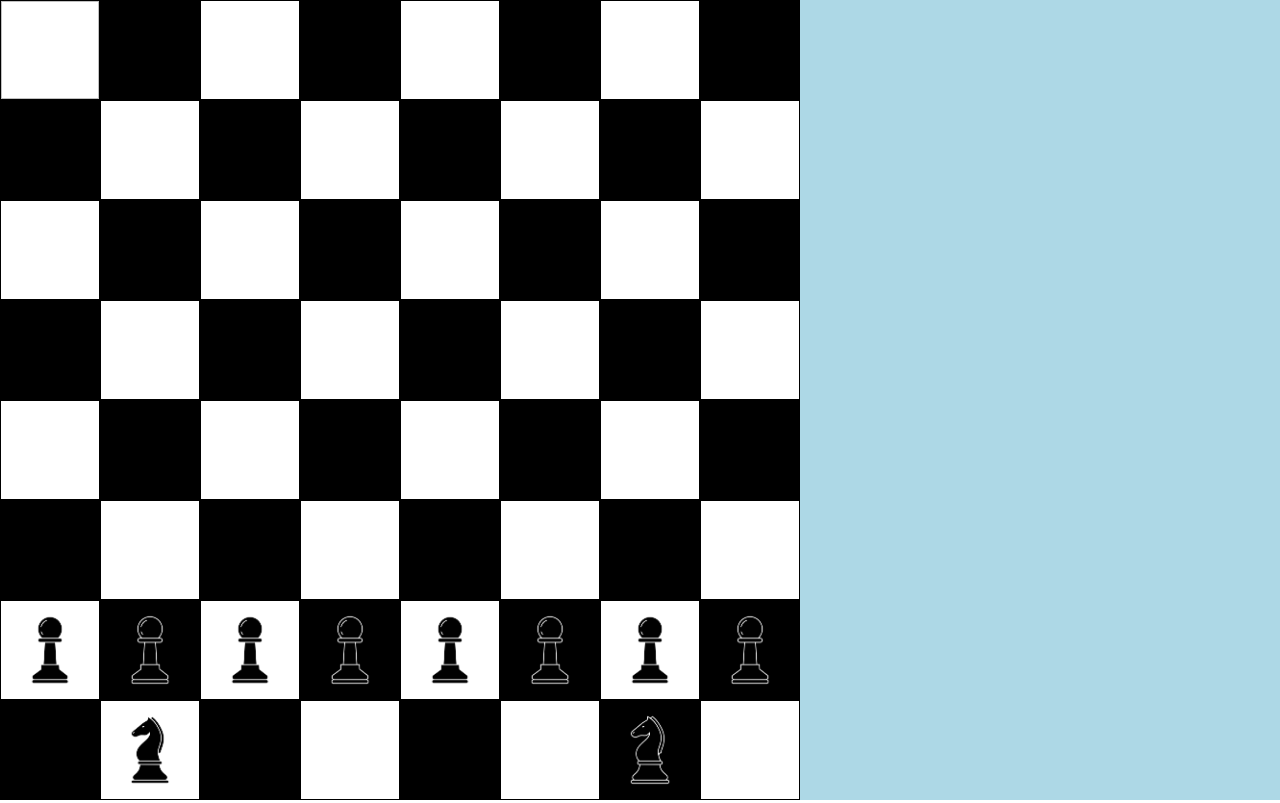
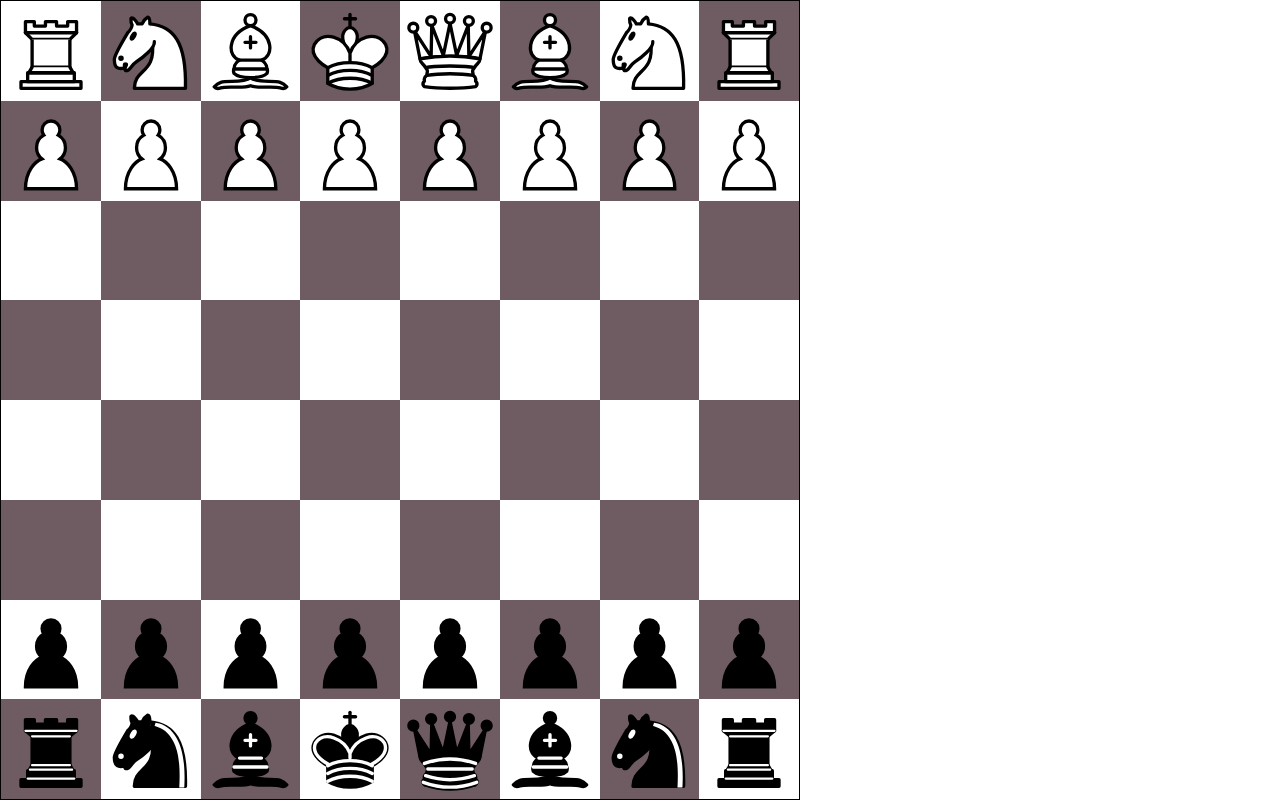
Before and after one commit to IgorGalvaoB/WebDevI, a plain HTML site: page mini-projeto01/Chess/index.html in a window 1280 px wide. Drawn offline with Linux system fonts and the light colour scheme.

Commit message:
mini lab 01 chess feito

```diff
--- a/mini-projeto01/Chess/index.html
+++ b/mini-projeto01/Chess/index.html
@@ -1,35 +1,67 @@
 <!DOCTYPE html>
 <html lang="en">
+
 <head>
     <meta charset="UTF-8">
     <meta name="viewport" content="width=device-width, initial-scale=1.0">
     <title>Chess</title>
     <link rel="stylesheet" href="./styles/styles.css">
 </head>
+
 <body>
-    <div id="body">
+
     <div id="board">
         <div class="rank">
             <div class="square">
-                    <img/>
+                <img src="./styles/pieces/WhiteRook.svg">
             </div>
-                <div class="square"></div>
-                <div class="square"></div>
-                <div class="square"></div>
-                <div class="square"></div>
-                <div class="square"></div>
-                <div class="square"></div>
-                <div class="square"></div>
+            <div class="square">
+                <img src="./styles/pieces/WhiteKnight.svg">
+            </div>
+            <div class="square">
+                <img src="./styles/pieces/WhiteBishop.svg">
+            </div>
+            <div class="square">
+                <img src="./styles/pieces/WhiteKing.svg">
+            </div>
+            <div class="square">
+                <img src="./styles/pieces/WhiteQueen.svg">
+            </div>
+            <div class="square">
+                <img src="./styles/pieces/WhiteBishop.svg">
+            </div>
+            <div class="square">
+                <img src="./styles/pieces/WhiteKnight.svg">
+            </div>
+            <div class="square">
+                <img src="./styles/pieces/WhiteRook.svg">
+            </div>
         </div>
         <div class="rank">
-                <div class="square"></div>
-                <div class="square"></div>
-                <div class="square"></div>
-                <div class="square"></div>
-                <div class="square"></div>
-                <div class="square"></div>
-                <div class="square"></div>
-                <div class="square"></div>
+            <div class="square">
+                <img src="./styles/pieces/WhitePawn.svg">
+            </div>
+            <div class="square">
+                <img src="./styles/pieces/WhitePawn.svg">
+            </div>
+            <div class="square">
+                <img src="./styles/pieces/WhitePawn.svg">
+            </div>
+            <div class="square">
+                <img src="./styles/pieces/WhitePawn.svg">
+            </div>
+            <div class="square">
+                <img src="./styles/pieces/WhitePawn.svg">
+            </div>
+            <div class="square">
+                <img src="./styles/pieces/WhitePawn.svg">
+            </div>
+            <div class="square">
+                <img src="./styles/pieces/WhitePawn.svg">
+            </div>
+            <div class="square">
+                <img src="./styles/pieces/WhitePawn.svg">
+            </div>
         </div>
         <div class="rank">
             <div class="square"></div>
@@ -73,46 +105,58 @@
         </div>
         <div class="rank">
             <div class="square">
-                    <img src="./styles/pieces/BlackPawn.png">
+                <img src="./styles/pieces/BlackPawn.svg">
             </div>
             <div class="square">
-                    <img src="./styles/pieces/BlackPawn.png">
+                <img src="./styles/pieces/BlackPawn.svg">
             </div>
             <div class="square">
-                    <img src="./styles/pieces/BlackPawn.png">
+                <img src="./styles/pieces/BlackPawn.svg">
             </div>
             <div class="square">
-                    <img src="./styles/pieces/BlackPawn.png">
+                <img src="./styles/pieces/BlackPawn.svg">
             </div>
             <div class="square">
-                    <img src="./styles/pieces/BlackPawn.png">
+                <img src="./styles/pieces/BlackPawn.svg">
             </div>
             <div class="square">
-                    <img src="./styles/pieces/BlackPawn.png">
+                <img src="./styles/pieces/BlackPawn.svg">
             </div>
             <div class="square">
-                    <img src="./styles/pieces/BlackPawn.png">
+                <img src="./styles/pieces/BlackPawn.svg">
             </div>
             <div class="square">
-                    <img src="./styles/pieces/BlackPawn.png">
+                <img src="./styles/pieces/BlackPawn.svg">
             </div>
         </div>
         <div class="rank">
-                <div class="square"></div>
             <div class="square">
-                    <img src="./styles/pieces/BlackHorse.png">
+                <img src="./styles/pieces/BlackRook.svg">
             </div>
-                <div class="square"></div>
-                <div class="square"></div>
-                <div class="square"></div>
-                <div class="square"></div>
             <div class="square">
-                    <img src="./styles/pieces/BlackHorse.png">
+                <img src="./styles/pieces/BlackKnight.svg">
             </div>
-                <div class="square"></div>
+            <div class="square">
+                <img src="./styles/pieces/BlackBishop.svg">
+            </div>
+            <div class="square">
+                <img src="./styles/pieces/BlackKing.svg">
+            </div>
+            <div class="square">
+                <img src="./styles/pieces/BlackQueen.svg">
+            </div>
+            <div class="square">
+                <img src="./styles/pieces/BlackBishop.svg">
+            </div>
+            <div class="square">
+                <img src="./styles/pieces/BlackKnight.svg">
+            </div>
+            <div class="square">
+                <img src="./styles/pieces/BlackRook.svg">
+            </div>
         </div>
     </div>
 
-    </div>
 </body>
+
 </html>
--- a/mini-projeto01/Chess/styles/styles.css
+++ b/mini-projeto01/Chess/styles/styles.css
@@ -4,52 +4,37 @@
     /*border:2px solid red*/;
     box-sizing: border-box;
 }
-
-#body{
-    width:100%;
-    height: 100%;
-    background-color:#ADD8E6;
-
-}
 #board{
     height:min(100vw,100vh);
     aspect-ratio:1 / 1;
     background-color: white;
-
+    border:1px solid black;
 }
 .rank{
     display:flex;
     flex-direction:row;
-    background-color:red;
     height:12.5%;
 }
-
 .rank:nth-child(2n+1) > .square:nth-child(2n+1){
     background-color:white;
     aspect-ratio:1 / 1;
     width:12.5%;
-    border:1px solid black;
 }
 .rank:nth-child(2n+1) > .square:nth-child(2n){
-    background-color:black;
+    background-color:#6E5C62;
     aspect-ratio:1 / 1;
     width:12.5%;
-    border:1px solid black;
+}
+.rank:nth-child(2n) > .square:nth-child(2n+1){
+    background-color:#6E5C62;
+    aspect-ratio:1 / 1;
+    width:12.5%;
 }
 .rank:nth-child(2n) > .square:nth-child(2n){
     background-color:white;
     aspect-ratio:1 / 1;
     width:12.5%;
-    border:1px solid black;
-}
-.rank:nth-child(2n) > .square:nth-child(2n+1){
-    background-color:black;
-    aspect-ratio:1 / 1;
-    width:12.5%;
-    border:1px solid black;
 }
 .square > img{
-    height:100%;
-    width:100%;
-    object-fit: cover;
+    width: 100%;
 }
```
Also changed, not shown: mini-projeto01/Chess/styles/pieces/BlackBishop.svg (added), mini-projeto01/Chess/styles/pieces/BlackHorse.png (deleted), mini-projeto01/Chess/styles/pieces/BlackKing.svg (added), mini-projeto01/Chess/styles/pieces/BlackKnight.svg (added), mini-projeto01/Chess/styles/pieces/BlackPawn.png (deleted), mini-projeto01/Chess/styles/pieces/BlackPawn.svg (added), mini-projeto01/Chess/styles/pieces/BlackQueen.svg (added), mini-projeto01/Chess/styles/pieces/BlackRook.svg (added), mini-projeto01/Chess/styles/pieces/WhiteBishop.svg (added), mini-projeto01/Chess/styles/pieces/WhiteKing.svg (added), mini-projeto01/Chess/styles/pieces/WhiteKnight.svg (added), mini-projeto01/Chess/styles/pieces/WhitePawn.svg (added), mini-projeto01/Chess/styles/pieces/WhiteQueen.svg (added), mini-projeto01/Chess/styles/pieces/WhiteRook.svg (added). Lines whose indentation alone changed are shown as unchanged.
